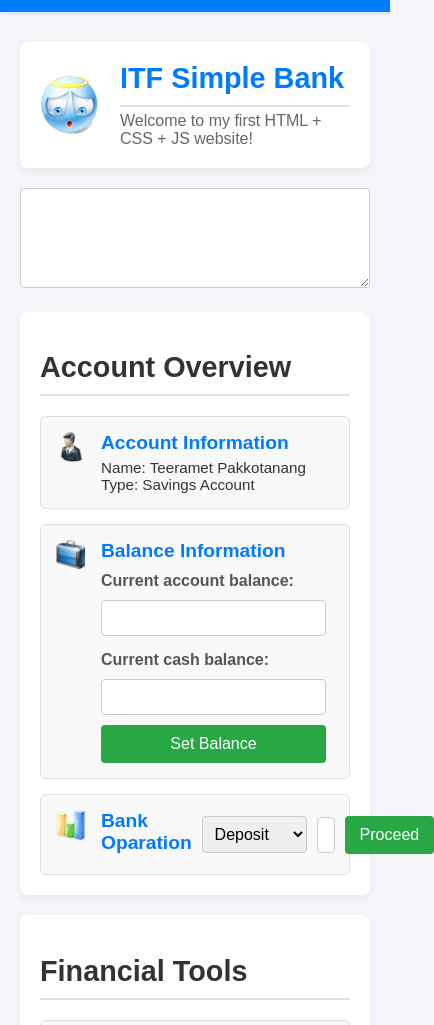
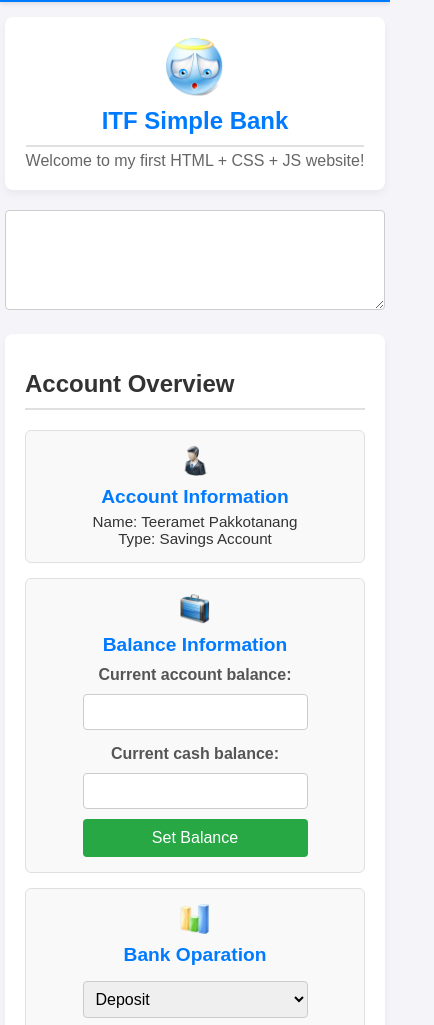
Before and after one commit to Boy2580/ITF-68070071-boy, a plain HTML site: page index.html in a window 390 px wide. Shown: the part 88-1113 px from the top of the page, 434 px wide, since content can reach past the window. Drawn offline with Linux system fonts and the light colour scheme.

Commit message:
Responsive

```diff
--- a/styles.css
+++ b/styles.css
@@ -53,6 +53,7 @@ nav p {
     margin-right: 20px;
     border-radius: 50%; /* Make the image circular */
     object-fit: cover;
+    flex-shrink: 0; /* Ensures image doesn't shrink on small screens */
 }
 
 .hearder-cool h1 {
@@ -164,14 +165,23 @@ select {
 
 /* Specific styling for the 'Bank Operation' inputs/select */
 /* Group the select, input, and button horizontally */
+.bank-operation-content {
+    /* Use a helper class for better readability and targeting */
+    display: flex;
+    gap: 10px;
+    align-items: center;
+}
+
+/* Target the specific div in Bank Operation for layout change */
 .container > div:last-child > div > div:last-child > div:nth-child(3) > div {
+    /* Apply the bank-operation-content structure */
     display: flex;
     gap: 10px;
     align-items: center;
 }
 
 .container > div:last-child > div > div:last-child > div:nth-child(3) > div select,
-.container > div:last-child > div > div:last-child > div:nth-child(3) > div input[type="text"] {
+.container > div:last-child > div > div:last-child > div:nth-child(3) > div input[type="number"] {
     flex-grow: 1; /* Make the input and select take up available space */
     width: auto; /* Override the 100% width above */
 }
@@ -186,6 +196,7 @@ button, input[type="submit"] {
     cursor: pointer;
     font-size: 1em;
     transition: background-color 0.3s ease;
+    flex-shrink: 0; /* Prevent the button from shrinking */
 }
 
 button:hover, input[type="submit"]:hover {
@@ -202,15 +213,84 @@ form button[type="button"]:hover {
     background-color: #0056b3;
 }
 
-/* Responsive adjustments (for smaller screens) */
+/* ======================================================= */
+/* --- Responsive Adjustments (for smaller screens) --- */
+/* ======================================================= */
 @media (max-width: 768px) {
+    /* Stack the two main content columns vertically */
     .container > div:last-child {
-        flex-direction: column; /* Stack columns vertically on small screens */
+        flex-direction: column;
+        gap: 20px; /* Ensure spacing between the stacked blocks */
     }
 
+    /* Stack navigation items vertically and center-align them */
     nav {
         flex-direction: column;
         text-align: center;
         gap: 5px;
     }
+
+    /* Adjust padding on the container for a better full-screen mobile look */
+    .container {
+        margin-top: 20px;
+        padding: 0 10px;
+    }
+
+    /* Make the header image stack above the text on small screens */
+    .hearder-cool {
+        flex-direction: column;
+        text-align: center;
+    }
+
+    .hearder-cool img {
+        margin-right: 0;
+        margin-bottom: 10px;
+    }
+
+    /* Ensure forms elements are stacked in the Bank Operation section */
+    .container > div:last-child > div > div:last-child > div:nth-child(3) > div {
+        flex-direction: column;
+        align-items: stretch; /* Stretch items to full width */
+    }
+
+    .container > div:last-child > div > div:last-child > div:nth-child(3) > div select,
+    .container > div:last-child > div > div:last-child > div:nth-child(3) > div input[type="number"],
+    .container > div:last-child > div > div:last-child > div:nth-child(3) > div button {
+        width: 100%; /* Make select, input, and button full width */
+        flex-grow: 0; /* Reset flex-grow */
+    }
+
+    /* Stack info cards (Account Information, Balance Information, etc.) vertically on very small screens */
+    .container > div:last-child > div > div:last-child > div {
+        flex-direction: column;
+        align-items: center; /* Center content when stacked */
+        text-align: center;
+    }
+
+    .container > div:last-child > div > div:last-child > div img {
+        margin-right: 0;
+        margin-bottom: 10px;
+    }
+
+    /* Adjust the form layout inside the cards for mobile */
+    .container > div:last-child > div > div:last-child > div form {
+        width: 100%;
+    }
 }
+
+/* --- Additional Responsive Breakpoint for larger phones/smaller tablets --- */
+@media (max-width: 480px) {
+    /* Reduce padding and margins on the smallest devices */
+    .container {
+        padding: 0 5px;
+        margin: 15px auto;
+    }
+
+    nav {
+        padding: 10px 10px;
+    }
+
+    h1 {
+        font-size: 1.5em;
+    }
+}
```
